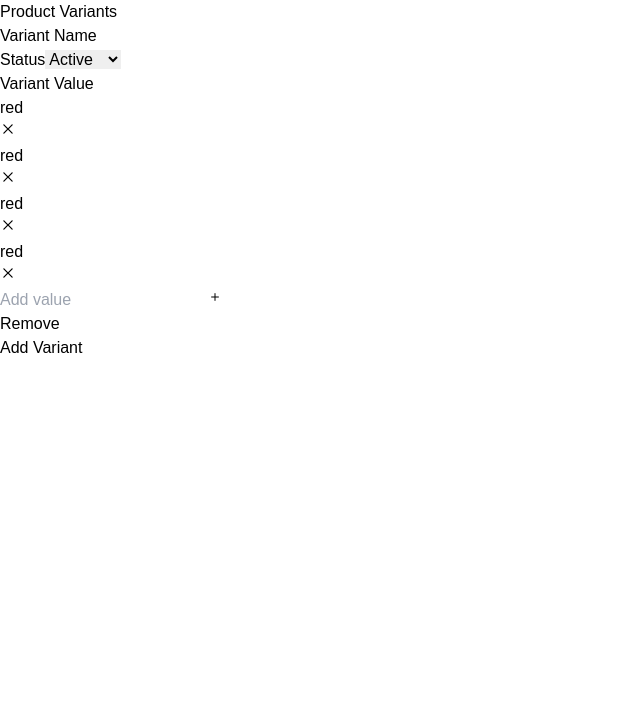
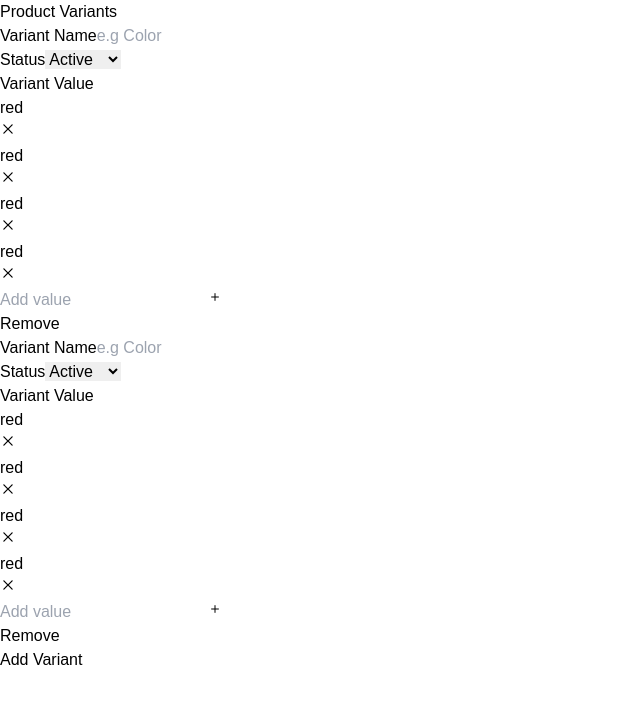
Before and after one commit to Iqra562/ProductVariantsManagement, a React (Vite) app: page / in a window 1280 px wide. Shown: the top 704 px of the page, without its empty margins (0-640 px from the left). Built offline with nearby package versions, Linux system fonts and the light colour scheme.

Commit message:
add product variant

```diff
--- a/src/components/AddProductVariantsForm/AddProductVariantsForm.jsx
+++ b/src/components/AddProductVariantsForm/AddProductVariantsForm.jsx
@@ -1,16 +1,47 @@
-import React from "react";
+import React, { useEffect, useState } from "react";
 import { RxCross2 } from "react-icons/rx";
 import { IoIosAdd } from "react-icons/io";
 
 export default function AddProductVariantsForm(){
+    const [variantNumber, setVariantNumber] = useState(2);
+    const [variants, setVariants] = useState(() => {
+        const savedVariants = localStorage.getItem("variants");
+        return savedVariants ? JSON.parse(savedVariants) : [];
+    });
+
+    const handleProductVariant = (e, index) => {
+        const variantName = e.target.value;
+
+        setVariants((prevVariants) => {
+            const updatedVariants = [...prevVariants];
+
+            if (!updatedVariants[index]) {
+                updatedVariants[index] = { [variantName]: [] };
+            } else {
+                const oldKey = Object.keys(updatedVariants[index])[0];
+                updatedVariants[index] = { [variantName]: updatedVariants[index][oldKey] || [] };
+            }
+
+            localStorage.setItem("variants", JSON.stringify(updatedVariants));
+
+            return updatedVariants;
+        });
+    };
+
+    // update local storage when variants change
+    useEffect(() => {
+        localStorage.setItem("variants", JSON.stringify(variants));
+    }, [variants]);
     return(
       <div className="mt-10 shadow-md shadow-gray-300 pb-2 px-5 rounded-lg ">
 <h1 className="font-bold text-2xl">Product Variants</h1>
 <div>
-<div className=" flex  space-x-2 my-4">
+    {Array.from({length:variantNumber},(_,index)=>(
+
+        <div className=" flex  space-x-2 my-4" key={index}>
     <div className="flex flex-col w-full">
         <label className="text-gray-500 ">Variant Name</label>
-        <input type="text" className=" outline-none border border-slate-400 rounded-md h-10 px-2 w-full" />
+        <input type="text" placeholder="e.g Color" className=" outline-none border border-slate-400 rounded-md h-10 px-2 w-full"  onChange={(e)=>handleProductVariant(e,index)}/>
     </div>
     <div className="flex flex-col w-full">
         <label className="text-gray-500 ">Status</label>
@@ -74,7 +105,7 @@ export default function AddProductVariantsForm(){
         <button className="text-white bg-black  rounded h-10 w-full" >Remove</button>
      </div>
 </div>
-
+ ))}
 <button className="text-white bg-black  px-4 py-2 rounded-lg  ">Add Variant</button>
 </div>
 
```
